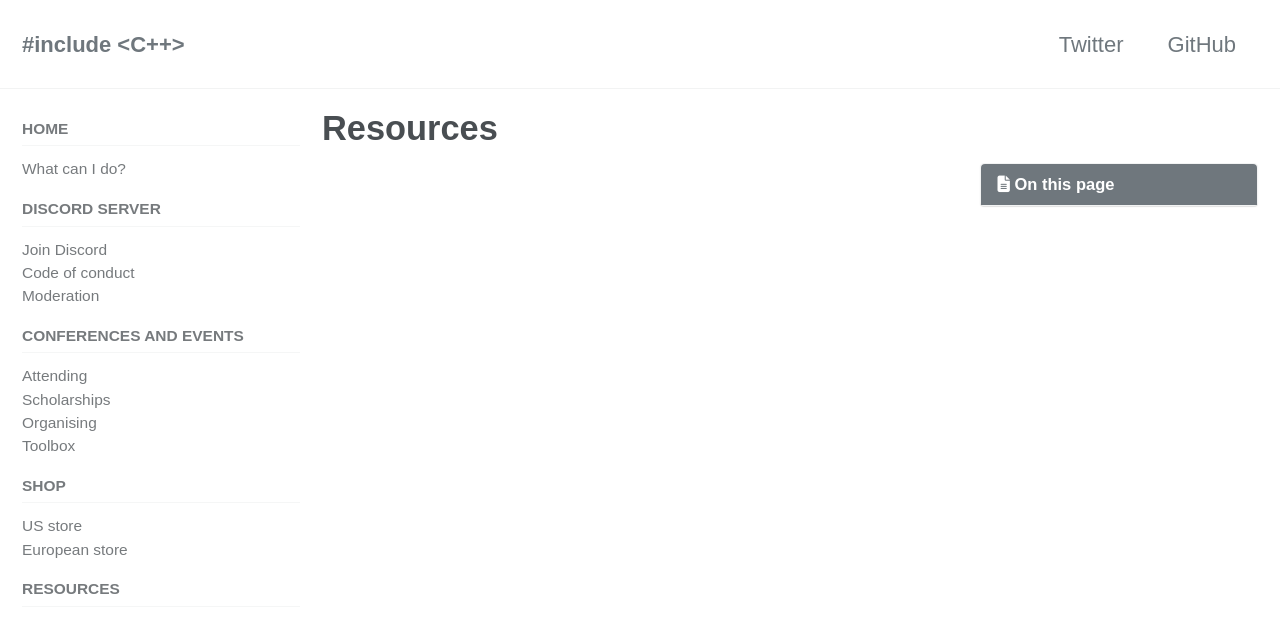
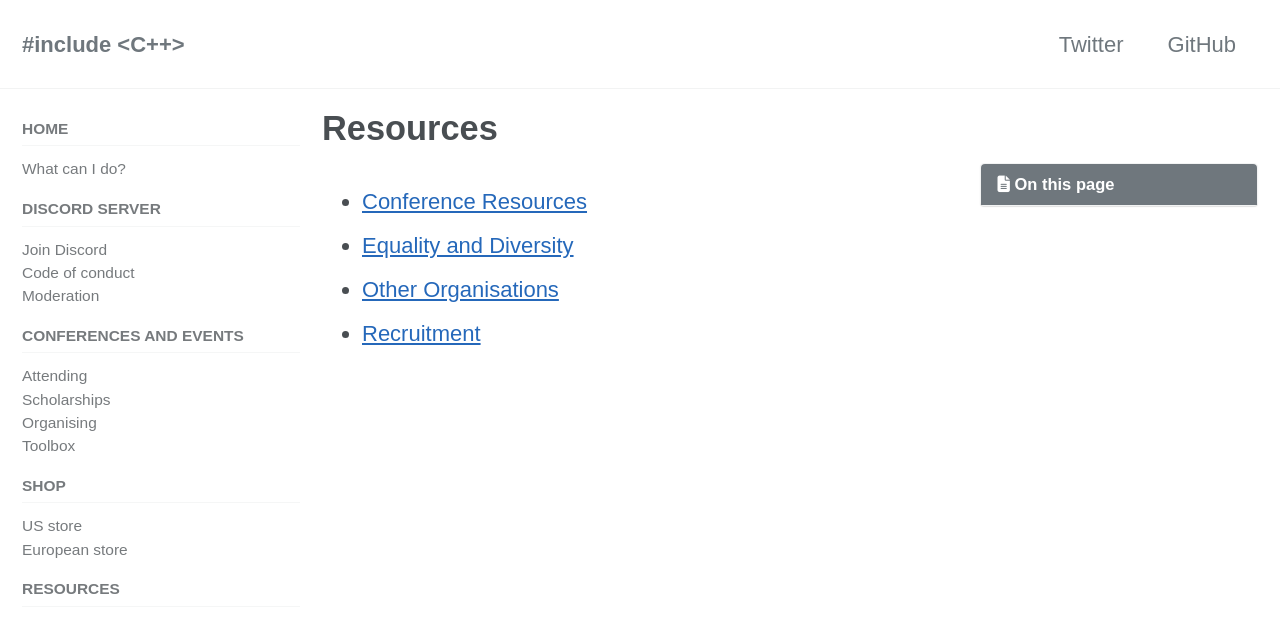
Before and after one commit to include-cpp/include-cpp.github.io, a Jekyll site: the page built from resources/index.md, in a window 1280 px wide and 900 px high. Shown: the top 633 px of the window. Built offline with Jekyll 4.4.1, drawn with Linux system fonts in a browser that asks for light colours; cached includes are drawn as plain includes; nearby versions of some CDN libraries.

Commit message:
Link to new resources page

```diff
--- a/resources/index.md
+++ b/resources/index.md
@@ -3,3 +3,8 @@ layout: home
 toc: true
 title: Resources
 ---
+
+* [Conference Resources](/resources/conference-resources/)
+* [Equality and Diversity](/resources/equality_and_diversity/)
+* [Other Organisations](/resources/other_organisations/)
+* [Recruitment](/resources/recruitment/)
```
